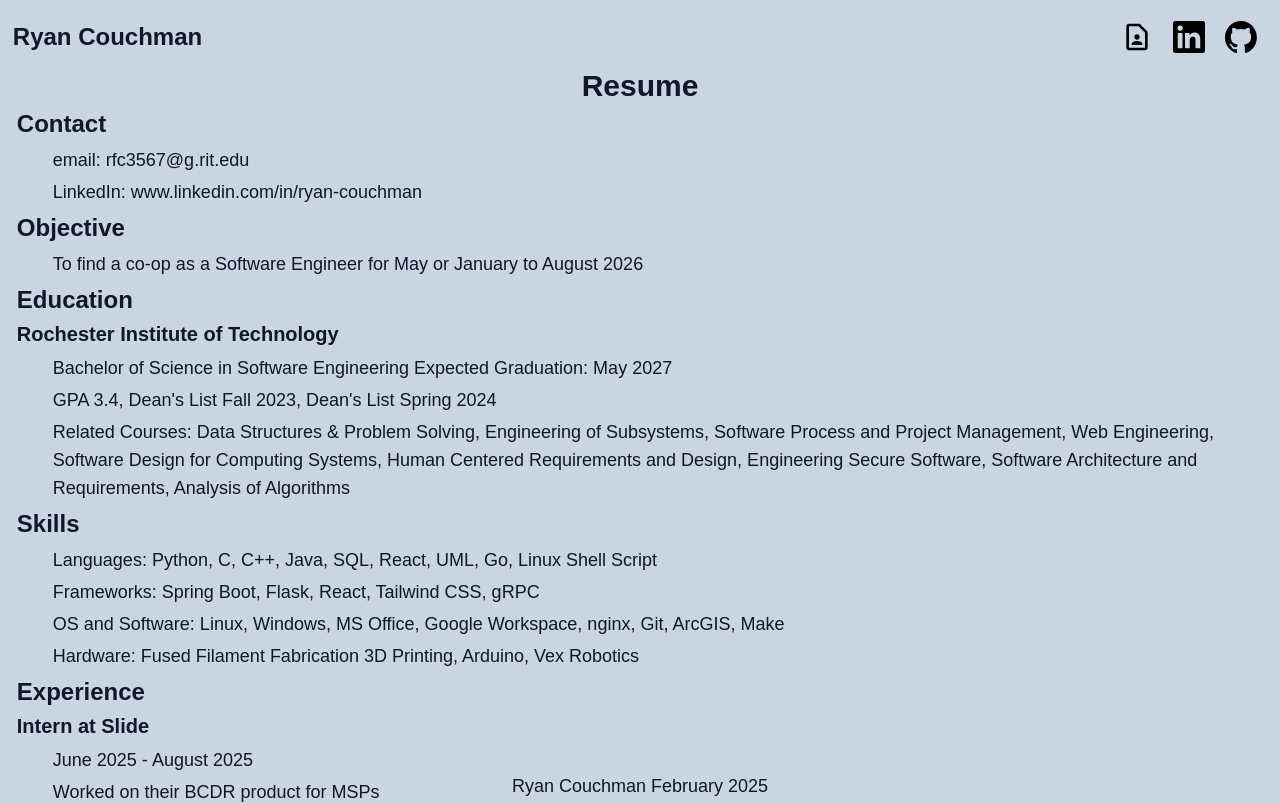
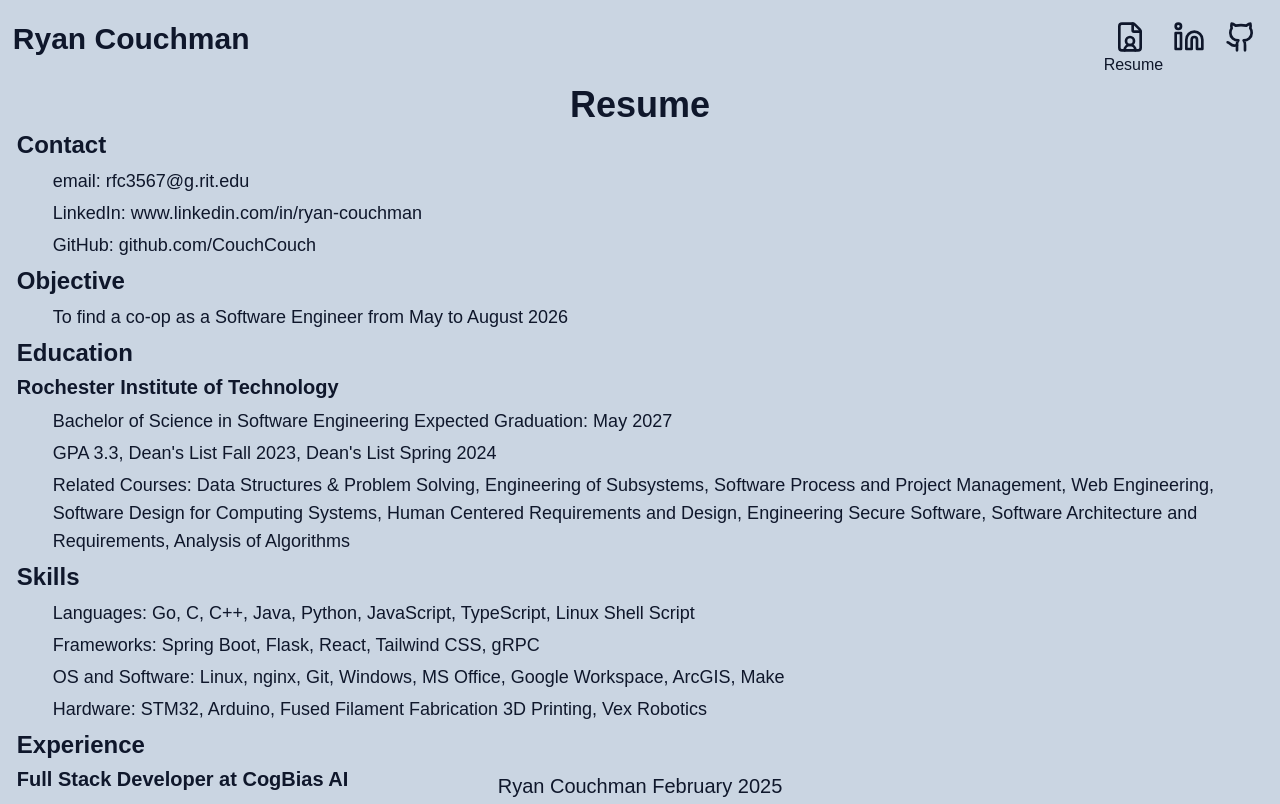
Before and after one commit to CouchCouch/couchcouch.github.io, a Vue app: page /resume in a window 1280 px wide. Shown: the top 804 px of the page. Built offline with nearby package versions, Linux system fonts and the light colour scheme.

Commit message:
quick update of some info and some new styles, more to come shortly

```diff
--- a/package.json
+++ b/package.json
@@ -9,8 +9,10 @@
         "preview": "vite preview"
     },
     "dependencies": {
+        "@lucide/lab": "^0.1.2",
         "@tailwindcss/vite": "^4.0.6",
         "@vueuse/core": "^12.7.0",
+        "lucide-vue-next": "^0.562.0",
         "tailwindcss": "^4.0.6",
         "vue": "^3.5.13",
         "vue-router": "^4.5.0"
--- a/src/assets/main.css
+++ b/src/assets/main.css
@@ -13,24 +13,20 @@ a {
     @apply hover:text-orange-500 transition duration-150 ease-in-out hover:animate-pulse;
 }
 
-img {
-    @apply ms-1 md:mx-2.5 transition duration-150 ease-in-out hover:scale-150 object-contain;
-}
-
 h2 {
-    @apply text-2xl md:text-3xl font-bold text-center;
+    @apply text-2xl md:text-4xl font-bold text-center;
 }
 
 h3 {
-    @apply text-xl md:text-2xl font-bold;
+    @apply text-xl md:text-3xl font-bold;
 }
 
 h4 {
-    @apply text-lg md:text-xl font-bold mt-2;
+    @apply text-lg md:text-2xl font-bold mt-2;
 }
 
 p {
-    @apply text-base md:text-lg;
+    @apply text-base md:text-xl font-normal mt-1 md:mt-0.5;
 }
 
 @theme {
@@ -63,7 +59,7 @@ sup {
 }
 
 .header-icon {
-    @apply h-6 md:h-8
+    @apply size-6 md:size-8 mx-1 md:mx-2.5 transition duration-150 ease-in-out hover:scale-150 object-contain;
 }
 
 .wishlist ul {
--- a/src/components/Heading.vue
+++ b/src/components/Heading.vue
@@ -1,3 +1,6 @@
+<script setup>
+import  { Github, Linkedin, FileUser } from "lucide-vue-next"
+</script>
 <template>
     <header class="flex my-2">
         <RouterLink to="/">
@@ -6,68 +9,27 @@
         <div class="ml-auto mr-0">
             <div class="inline-flex dark:hidden">
                 <RouterLink to="/resume">
-                    <img
-                        class="header-icon"
-                        src="../assets/resume_icon.svg"
-                        alt="Résumé"
-                    >
+                    <FileUser class="header-icon" />
+                    <label>Resume</label>
                 </RouterLink>
                 <a href="https://www.linkedin.com/in/ryan-couchman">
-                    <img
-                        class="header-icon"
-                        src="../assets/linkedin-logo.png"
-                        alt="LinkedIn"
-                    >
+                    <Linkedin class="header-icon" />
                 </a>
                 <a href="https://github.com/CouchCouch">
-                    <img
-                        class="header-icon"
-                        src="../assets/github-mark.svg"
-                        alt="GitHub"
-                    >
+                    <Github class="header-icon" />
                 </a>
-                <!--button
-                    onclick="toggleDarkMode()"
-                    class="mode-toggle"
-                >
-                    <img
-                        class="h-8"
-                        src="../assets/dark_mode.svg"
-                    >
-                </button-->
             </div>
 
             <div class="hidden dark:inline-flex">
                 <RouterLink to="/resume">
-                    <img
-                        class="header-icon"
-                        src="../assets/resume_icon_light.svg"
-                        alt="Résumé"
-                    >
+                    <FileUser class="header-icon" />
                 </RouterLink>
                 <a href="https://www.linkedin.com/in/ryan-couchman">
-                    <img
-                        class="header-icon"
-                        src="../assets/linkedin-logo-white.png"
-                        alt="LinkedIn"
-                    >
+                    <Linkedin class="header-icon" />
                 </a>
                 <a href="https://github.com/CouchCouch">
-                    <img
-                        class="header-icon"
-                        src="../assets/github-mark-white.svg"
-                        alt="GitHub"
-                    >
+                    <Github class="header-icon" />
                 </a>
-                <!--button
-                    onclick="toggleDarkMode()"
-                    class="mode-toggle"
-                >
-                    <img
-                        class="h-8"
-                        src="../assets/light_mode.svg"
-                    >
-                </button-->
             </div>
         </div>
     </header>
--- a/src/router/index.js
+++ b/src/router/index.js
@@ -18,11 +18,6 @@ const router = createRouter({
       component: () => import('../views/ResumeView.vue'),
     },
     {
-      path: '/wishlist',
-      name: 'wishlist',
-      component: () => import('../views/WishListView.vue'),
-    },
-    {
       path: '/:catchAll(.*)*',
       component: () => import('../views/NotFound.vue')
     }
--- a/src/views/HomeView.vue
+++ b/src/views/HomeView.vue
@@ -1,20 +1,29 @@
+<script setup>
+import { Link } from "lucide-vue-next";
+</script>
 <template>
     <div class="flex">
-        <h1 class="mr-0 my-[2%] border-r-4 text-[6vw] font-bold text-orange-500 font-mono border-orange-500 animate-blink-caret">
+        <h1 class="mr-0 my-[2%] border-r-4 text-[10vw] md:text-[6vw] font-bold text-orange-500 font-mono border-orange-500 animate-blink-caret">
             >&nbsp;{{typeValue}}
         </h1>
     </div>
     <div>
         <h3>Hello, my name is Ryan Couchman</h3>
         <p>Welcome to my personal site. I will use this as a place to feature my projects and share what I am working on with the world</p>
-        <p>I am currently a 3<sup>rd</sup> year software engineering major at RIT seeking internships for spring and summer of 2026</p>
+        <p>I am currently a 3<sup>rd</sup> year software engineering major at RIT seeking internships for the summer of 2026</p>
         <div class="mt-4">
             <h3>Current Projects:</h3>
-            <h4>School</h4>
-            <p>Currently enrolled in Software System Requirements and Architecture (SWEN-440), Engineering Secure Software (SWEN-331), Aalysis of Algoritms (CSCI-261), Intro to Bioinformatics (BIOL-130), Maps, Mapping and Geospatial Technology (IGME-382), Introduction to Geographic Information Systems (IGME-384)</p>
-            <h4>Inventory Management System</h4>
-            <p>Creating a basic inventory management system that will handle basic CRUD operations and a checkout system for items using PostgreSQL, Go, React with Vite and Tailwind CSS</p>
-            <p>Work in Progress</p>
+            <div class="ms-2">
+                <h4><a href="https://github.com/CouchCouch/InventoryManagement">Inventory Management System<Link class="inline mx-1 size-4" /></a></h4>
+                <p>Creating a basic inventory management system that will handle basic CRUD operations and a checkout system for items using PostgreSQL, Go, React with Vite and Tailwind CSS</p>
+                <p>Work in Progress (Dec 2024-Present)</p>
+            </div>
+        </div>
+        <div class="mt-4">
+            <h3>Currently Reading:</h3>
+            <div class="ms-2">
+                <h4>The Hidden Life of Trees <p class="inline">Peter Wohlleben</p></h4>
+            </div>
         </div>
     </div>
 </template>
--- a/src/views/ResumeView.vue
+++ b/src/views/ResumeView.vue
@@ -4,25 +4,29 @@
         <dt>Contact</dt>
             <dd>email: <a href="mailto:rfc3567@g.rit.edu">rfc3567@g.rit.edu</a></dd>
             <dd>LinkedIn: <a href="https://www.linkedin.com/in/ryan-couchman"> www.linkedin.com/in/ryan-couchman</a></dd>
+            <dd>GitHub: <a href="https://github.com/CouchCouch"> github.com/CouchCouch</a></dd>
         <dt>Objective</dt>
-            <dd>To find a co-op as a Software Engineer for May or January to August 2026</dd>
+            <dd>To find a co-op as a Software Engineer from May to August 2026</dd>
         <dt>Education</dt>
             <dl>
                 <div class="sublist">
                     <dt>Rochester Institute of Technology</dt>
                     <dd>Bachelor of Science in Software Engineering Expected Graduation: May 2027</dd>
-                    <dd>GPA 3.4, Dean's List Fall 2023, Dean's List Spring 2024</dd>
+                    <dd>GPA 3.3, Dean's List Fall 2023, Dean's List Spring 2024</dd>
                     <dd>Related Courses: Data Structures & Problem Solving, Engineering of Subsystems, Software Process and Project Management, Web Engineering, Software Design for Computing Systems, Human Centered Requirements and Design, Engineering Secure Software, Software Architecture and Requirements, Analysis of Algorithms</dd>
                 </div>
             </dl>
         <dt>Skills</dt>
-            <dd>Languages: Python, C, C++, Java, SQL, React, UML, Go, Linux Shell Script</dd>
+            <dd>Languages: Go, C, C++, Java, Python, JavaScript, TypeScript, Linux Shell Script</dd>
             <dd>Frameworks: Spring Boot, Flask, React, Tailwind CSS, gRPC</dd>
-            <dd>OS and Software: Linux, Windows, MS Office, Google Workspace, nginx, Git, ArcGIS, Make</dd>
-            <dd>Hardware: Fused Filament Fabrication 3D Printing, Arduino, Vex Robotics</dd>
+            <dd>OS and Software: Linux, nginx, Git, Windows, MS Office, Google Workspace, ArcGIS, Make</dd>
+            <dd>Hardware: STM32, Arduino, Fused Filament Fabrication 3D Printing, Vex Robotics</dd>
         <dt>Experience</dt>
         <dl>
             <div id="sublist" class="sublist">
+                <dt>Full Stack Developer at CogBias AI</dt>
+                <dd>January 2026 - Present</dd>
+                <dd>Working on AI powered browser extension to detect and correct cognitive biases</dd>
                 <dt>Intern at Slide</dt>
                 <dd>June 2025 - August 2025</dd>
                 <dd>Worked on their BCDR product for MSPs</dd>
--- a/src/views/WishListView.vue
+++ /dev/null
@@ -1,38 +0,0 @@
-<template>
-    <h3>Ryan's 2025 Christmas Wish List</h3>
-    <div class="wishlist">
-        <ul>
-            <li>Hiking Pants Kuhl Deceptr or Renegade (Mom has pictures) Something that is a dark khaki color</li>
-            <li>Beanie<ul>
-                <li><a href="https://www.backcountry.com/smartwool-cozy-cabin-hat">Backcountry</a>($30 At the time of writing)</li>
-                <li><a href="https://www.rei.com/product/194148/fjallraven-tab-hat">REI</a> Different bvut still good, ($28 at time of writing)</li>
-            </ul>
-            </li>
-            <li>Toaks Titanium 750 ml pot <a href="https://www.rei.com/product/139459/toaks-titanium-750-ml-pot">REI</a></li>
-            <li>insulated camping blanket<ul>
-                <li><a href="https://www.rei.com/search?q=blanket">REI search</a> do what looks right, I trust you</li>
-                <li><a href="https://www.rumpl.com/">Rumpl</a></li>
-                <li>I can also send you a link to get some cheaper until 12/15 $10 shipping unfortunately</li>
-                <li>I can also get free shipping at REI or pickup is free</li>
-            </ul>
-            </li>
-            <li>Portable Jump Starter, I havent had any issue but might not be the worst thing <a href="https://www.popularmechanics.com/cars/g38293716/best-portable-jump-starters/">Popular Mechanics Ranking</a></li>
-            <li>Shirts, Red, Maroon, Maybe a Dark Green-Grey, grey. blue, muted blue</li>
-            <li>Fleece</li>
-            <li>Hoodie, Maybe a grey-green or a muted blue<ul>
-                <li><a href="https://www.rei.com/product/210896/mountain-hardwear-summit-grid-hoody-mens">Mountain Hardwear Summit Grid</a></li>
-            </ul>
-            </li>
-            <li>Down Puffy, the ones I really want are 200 minimum<ul>
-                <li><a href="https://www.rei.com/product/250864/cotopaxi-fuego-hooded-down-jacket-mens">Cotopaxi Fuego</a></li>
-                <li><a href="https://www.rei.com/product/176548/fjallraven-expedition-pack-down-hoodie-mens">Fjalraven Expedition</a></li>
-                <li><a href="https://www.rei.com/product/249150/patagonia-nano-puff-insulated-hoody-mens">Patagonia Nano Puff</a></li>
-                <li><a href="https://www.rei.com/product/208593/patagonia-down-sweater-hoody-mens">Patagonia Down Sweater</a></li>
-            </ul>
-            </li>
-            <li>Checks</li>
-            <li>Cash</li>
-            <li>Wegmans Giftcard</li>
-        </ul>
-    </div>
-</template>
```
Also changed, not shown: 1 other file (tests, documents, lock files or other folders).
